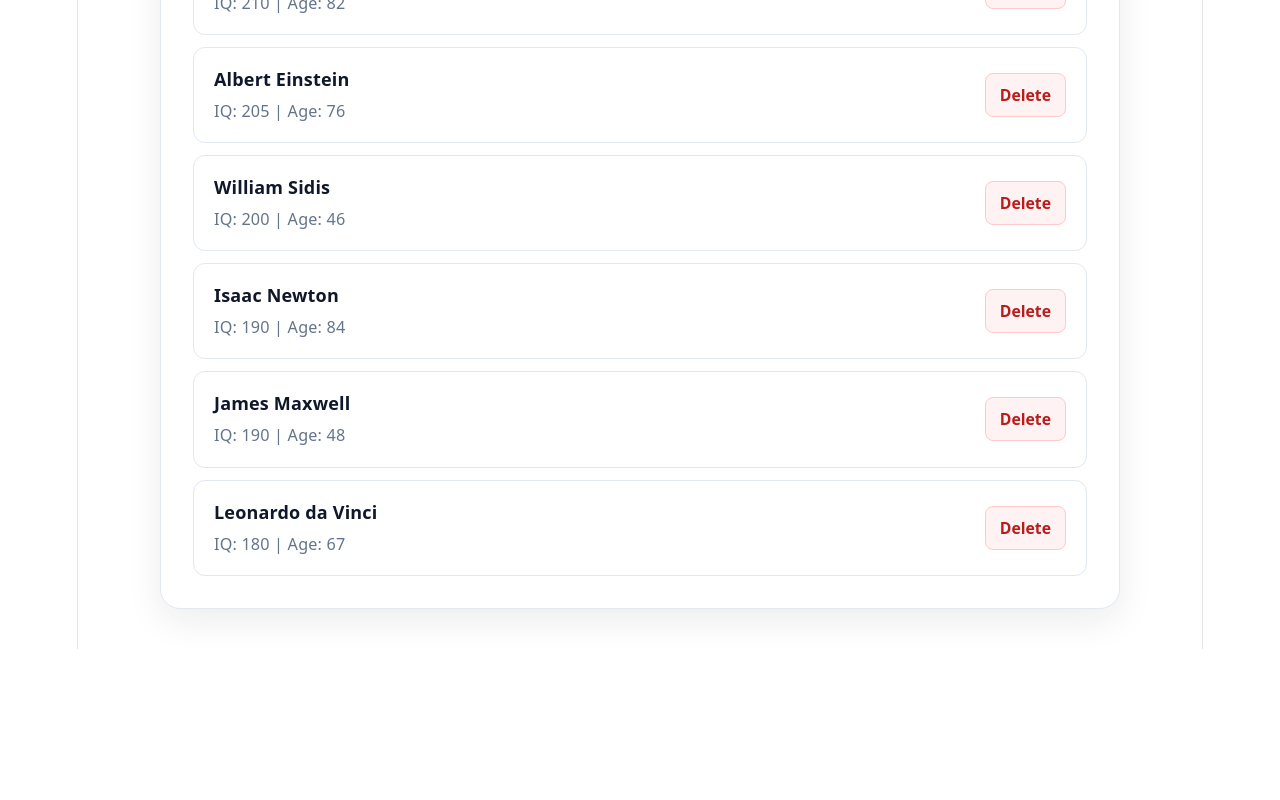
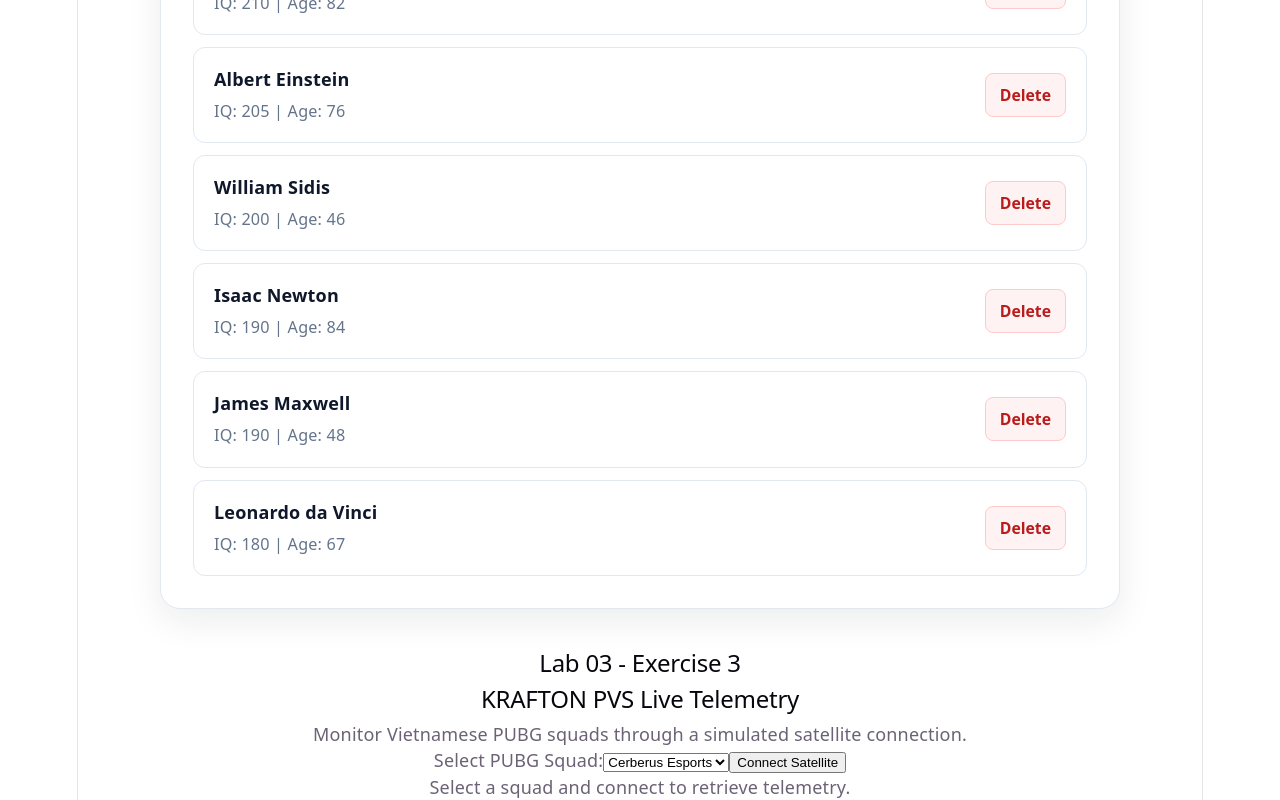
Before and after one commit to ninitu123456/uit-advanced-web-lab03-react19, a React (Vite) app: page / in a window 1280 px wide. Shown: the part 1161-1961 px from the top of the page. Before the commit the page ends 1810 px from the top, so only its background shows below. Built offline with nearby package versions, Linux system fonts and the light colour scheme.

Commit message:
feat(ex3): add telemetry component and request state machine

```diff
--- a/src/App.jsx
+++ b/src/App.jsx
@@ -1,5 +1,7 @@
+
 import { DeveloperCard } from "./components/DeveloperCard";
 import { ScientistDirectory } from "./components/ScientistDirectory";
+import { PubgMatchTelemetry } from "./components/PubgMatchTelemetry";
 import { developerProfile } from "./data/developer";
 
 function App() {
@@ -14,6 +16,11 @@
         <h2>Lab 03 - Exercise 2</h2>
         <ScientistDirectory />
       </section>
+
+      <section aria-label="Exercise 3">
+        <h2>Lab 03 - Exercise 3</h2>
+        <PubgMatchTelemetry />
+      </section>
     </main>
   );
 }
--- /dev/null
+++ b/src/components/PubgMatchTelemetry.jsx
@@ -0,0 +1,145 @@
+
+import { useId, useRef, useState } from "react";
+import { PUBG_VN_SQUADS } from "../data/pubgTelemetry.js";
+import { fetchKraftonTelemetry } from "../services/pubgTelemetry.js";
+
+const REQUEST_STATUS = {
+  IDLE: "IDLE",
+  LOADING: "LOADING",
+  SUCCESS: "SUCCESS",
+  ERROR: "ERROR",
+};
+
+export function PubgMatchTelemetry() {
+  const selectorId = useId();
+
+  const [selectedSquad, setSelectedSquad] = useState("ces");
+  const [status, setStatus] = useState(REQUEST_STATUS.IDLE);
+  const [telemetry, setTelemetry] = useState(null);
+  const [error, setError] = useState("");
+
+  // Prevent older requests from updating the current UI.
+  const requestIdRef = useRef(0);
+
+  async function handleConnect() {
+    const requestId = ++requestIdRef.current;
+
+    setStatus(REQUEST_STATUS.LOADING);
+    setTelemetry(null);
+    setError("");
+
+    try {
+      const result = await fetchKraftonTelemetry(selectedSquad);
+
+      if (requestId !== requestIdRef.current) {
+        return;
+      }
+
+      setTelemetry(result);
+      setStatus(REQUEST_STATUS.SUCCESS);
+    } catch (requestError) {
+      if (requestId !== requestIdRef.current) {
+        return;
+      }
+
+      setError(requestError.message);
+      setStatus(REQUEST_STATUS.ERROR);
+    }
+  }
+
+  function handleSquadChange(event) {
+    requestIdRef.current += 1;
+
+    setSelectedSquad(event.target.value);
+    setStatus(REQUEST_STATUS.IDLE);
+    setTelemetry(null);
+    setError("");
+  }
+
+  return (
+    <section aria-label="PUBG Live Telemetry">
+      <header>
+        <h2>KRAFTON PVS Live Telemetry</h2>
+        <p>
+          Monitor Vietnamese PUBG squads through a simulated
+          satellite connection.
+        </p>
+      </header>
+
+      <div>
+        <label htmlFor={selectorId}>
+          Select PUBG Squad:
+        </label>
+
+        <select
+          id={selectorId}
+          value={selectedSquad}
+          onChange={handleSquadChange}
+        >
+          {PUBG_VN_SQUADS.map((squad) => (
+            <option key={squad.id} value={squad.id}>
+              {squad.name}
+            </option>
+          ))}
+        </select>
+
+        <button
+          type="button"
+          onClick={handleConnect}
+          disabled={status === REQUEST_STATUS.LOADING}
+        >
+          Connect Satellite
+        </button>
+      </div>
+
+      {status === REQUEST_STATUS.IDLE && (
+        <p>
+          Select a squad and connect to retrieve telemetry.
+        </p>
+      )}
+
+      {status === REQUEST_STATUS.LOADING && (
+        <section aria-label="Loading telemetry">
+          <p>Connecting to satellite...</p>
+        </section>
+      )}
+
+      {status === REQUEST_STATUS.SUCCESS && telemetry && (
+        <article>
+          <h3>{telemetry.name}</h3>
+
+          <dl>
+            <dt>Map</dt>
+            <dd>{telemetry.map}</dd>
+
+            <dt>Phase</dt>
+            <dd>{telemetry.phase}</dd>
+
+            <dt>Players Alive</dt>
+            <dd>{telemetry.alive}</dd>
+
+            <dt>Kills</dt>
+            <dd>{telemetry.kills}</dd>
+
+            <dt>WWCD Probability</dt>
+            <dd>{telemetry.wwcdProb}</dd>
+
+            <dt>Status</dt>
+            <dd>{telemetry.status}</dd>
+          </dl>
+        </article>
+      )}
+
+      {status === REQUEST_STATUS.ERROR && (
+        <section role="alert">
+          <h3>Satellite Connection Failed</h3>
+          <p>{error}</p>
+
+          <button type="button" onClick={handleConnect}>
+            Reconnect Satellite
+          </button>
+        </section>
+      )}
+    </section>
+  );
+}
```
